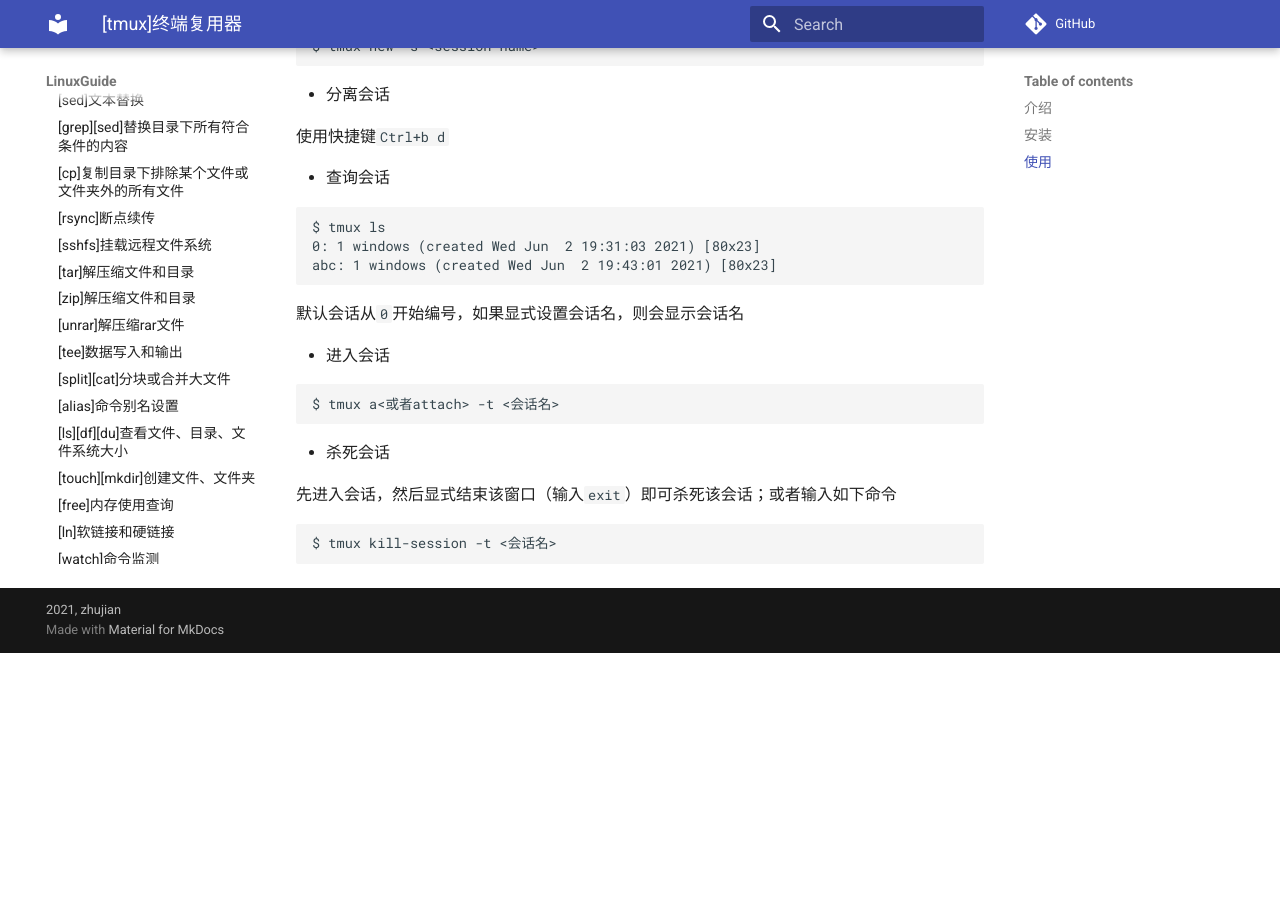
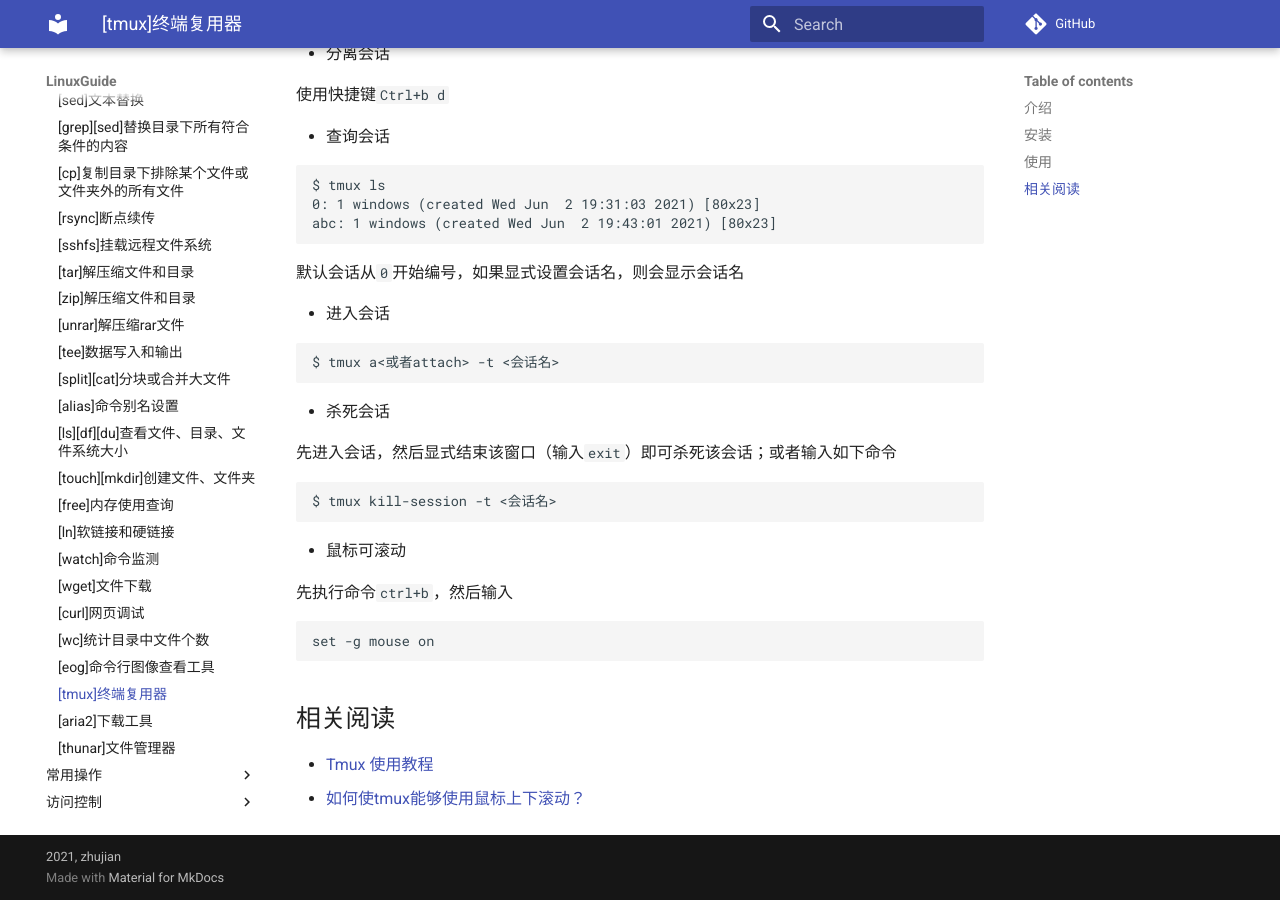
Before and after one commit to ZJDoc/LinuxGuide, an MkDocs documentation site: the page built from docs/tool/tmux.md, in a window 1280 px wide and 900 px high, scrolled down 1077 px. Built offline with MkDocs 1.6.1 and Material for MkDocs 9.7.7, drawn with Linux system fonts in a browser that asks for light colours; comment, search, counter and statistics services are not loaded; before the commit the page ends 1730 px from its top, so only the background shows below that.

Commit message:
docs(tool): set tmux can mouse on

````diff
--- a/docs/tool/tmux.md
+++ b/docs/tool/tmux.md
@@ -67,3 +65,16 @@ $ tmux a<或者attach> -t <会话名>
 ```
 $ tmux kill-session -t <会话名>
 ```
+
+* 鼠标可滚动
+
+先执行命令`ctrl+b`，然后输入
+
+```
+set -g mouse on
+```
+
+## 相关阅读
+
+* [Tmux 使用教程](http://www.ruanyifeng.com/blog/2019/10/tmux.html)
+* [如何使tmux能够使用鼠标上下滚动？](https://www.cnblogs.com/dakewei/p/14185174.html)
````
Also changed, not shown: other parts of docs/tool/tmux.md (+0 -2 lines).
